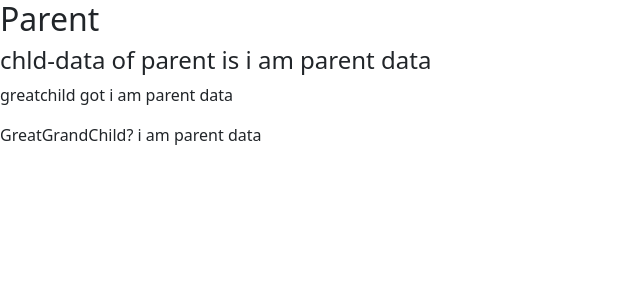
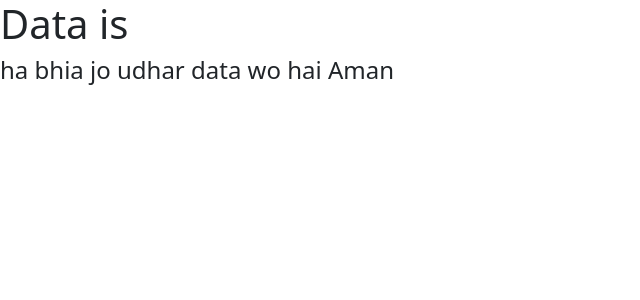
Before and after one commit to amanverma523590/recat-revise, a React (Vite) app in the folder my-project/: page / in a window 1280 px wide. Shown: the top 300 px of the page, without its empty margins (0-640 px from the left). Built offline with nearby package versions, Linux system fonts and the light colour scheme.

Commit message:
practise us context

```diff
--- /dev/null
+++ b/my-project/practise/usecontext/Child1.jsx
@@ -0,0 +1,11 @@
+import { useContext } from "react"
+import {users} from './users'
+
+export function Child1(){
+    const data = useContext(users)
+    return(
+        <div>
+            <h4>ha bhia jo udhar data wo hai {data.name}</h4>
+        </div>
+    )
+}
--- /dev/null
+++ b/my-project/practise/usecontext/Parent.jsx
@@ -0,0 +1,18 @@
+import {users} from './users'
+import { Child1 } from "./Child1";
+
+export function Parent(){
+
+    let name  = "Aman";
+    let age  = 20;
+
+    return(
+        <div>
+            <h1>Data is </h1>
+
+            <users.Provider value={{name,age}}>
+                <Child1/>
+            </users.Provider>
+        </div>
+    )
+}
--- /dev/null
+++ b/my-project/practise/usecontext/users.js
@@ -0,0 +1,4 @@
+import { createContext } from "react";
+
+
+export const users = createContext(null);
--- a/my-project/src/main.jsx
+++ b/my-project/src/main.jsx
@@ -2,14 +2,11 @@ import { BrowserRouter } from 'react-router-dom';
 import { createRoot } from 'react-dom/client'
 import 'bootstrap/dist/css/bootstrap.min.css'
 import 'bootstrap-icons/font/bootstrap-icons.css';
-import { Comp1 } from './useContext/Comp1';
-import { Pd } from './PropDRilling/Pd';
-// import { App } from './Rourter/Router';
+import { Parent } from '../practise/usecontext/Parent';
+
 
 createRoot(document.getElementById('root')).render(
   <BrowserRouter>
-   {/* <App/> */}
-   {/* <Comp1/> */}
-   <Pd/>
+  <Parent/>
   </BrowserRouter>
 )
```
